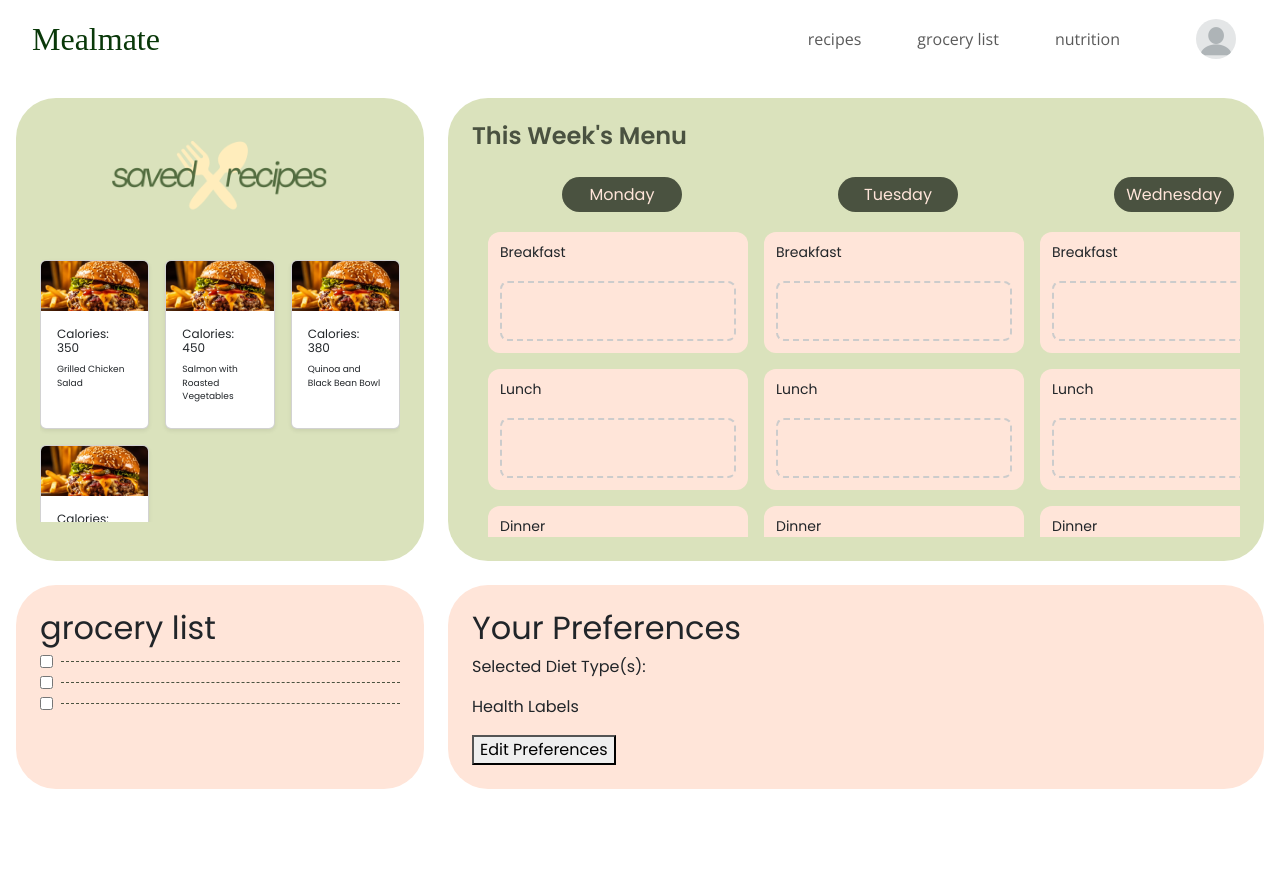
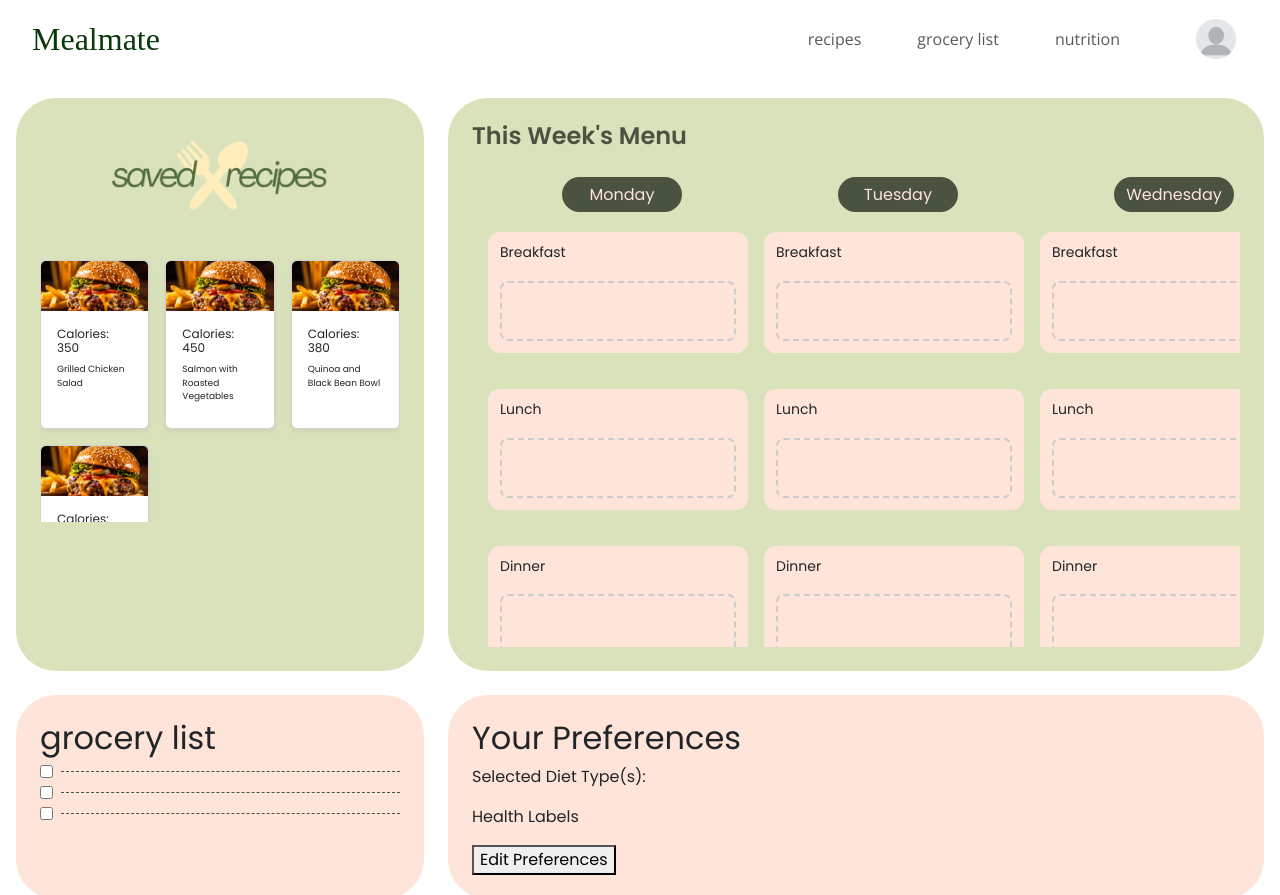
Before and after one commit to zjjchan/WAD2_G7T09, a Vue app in the folder frontend/: page /meal-preferences in a window 1280 px wide. Before the commit the page ends 800 px from the top, so only its background shows below. Built offline with nearby package versions, Linux system fonts and the light colour scheme; no server answers; a web font is replaced by a local one.

Commit message:
fixed drag and drop bug for meal plan card

```diff
--- a/frontend/src/components/Meal Preferences Components/MealPlanCard.vue
+++ b/frontend/src/components/Meal Preferences Components/MealPlanCard.vue
@@ -22,7 +22,7 @@
               </div>
               <Draggable
                 v-model="mealPlan[day][mealTime]"
-                :group="{ name: 'recipes', pull: 'clone', put: true }"
+                :group="{ name: 'recipes', pull: true, put: true }"
                 :sort="false"
                 item-key="id"
                 class="meal-drop-zone"
@@ -38,10 +38,9 @@
                     :key="element.id"
                     :class="{ 'in-dropdown': index >= 1 }"
                   >
-                    <img :src="element.image" :alt="element.name" class="meal-image" />
+                    <img :src="element.image" :alt="element.label" class="meal-image" />
                     <div class="meal-details">
-                      <p class="meal-name">{{ element.name }}</p>
-                      <span class="calories">{{ element.calories }} calories</span>
+                      <p class="meal-name">{{ element.label }}</p>
                     </div>
                     <button @click="removeMeal(day, mealTime, element)" class="remove-btn">&times;</button>
                   </div>
@@ -98,6 +97,7 @@ const handleDrag = (event) => {
 </script>
 
 
+
 <style scoped>
 .meal-plan-card {
   width: 100%;
@@ -111,7 +111,7 @@ const handleDrag = (event) => {
 }
 .scroll-wrapper {
   width: 100%;
-  height: 370px;
+  height: 60vh;
   overflow-x: auto;
   padding: 0 1rem;
 }
@@ -154,6 +154,7 @@ const handleDrag = (event) => {
   background-color: #FFE5D9;
   border-radius: 0.75rem;
   padding: 0.75rem;
+  margin-bottom:20px;
 }
 .meal-header {
   display: flex;
```
